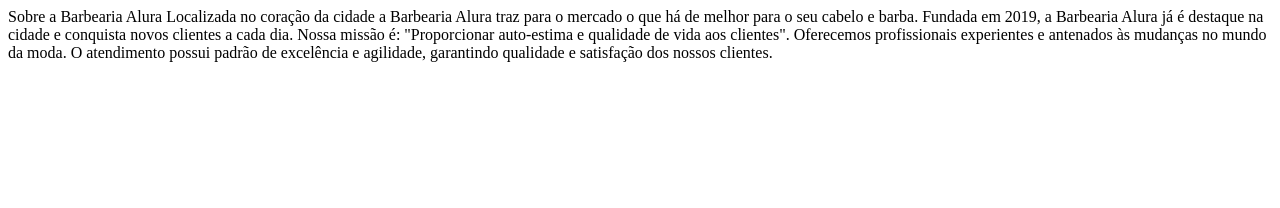
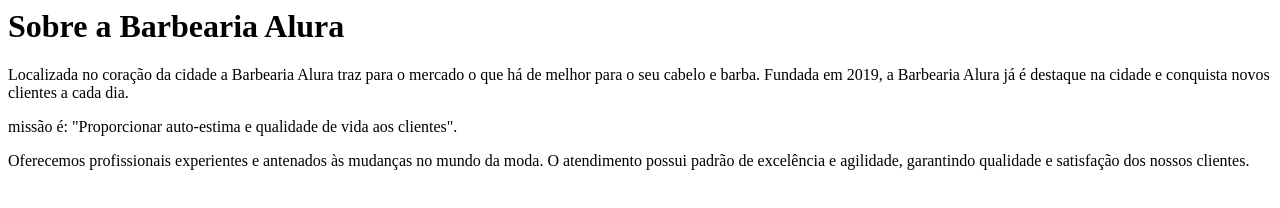
Before and after one commit to ProfTagus/2026-Aula-HTML-Alura, a plain HTML site: page index.html in a window 1280 px wide. Drawn offline with Linux system fonts and the light colour scheme.

Commit message:
Formatando o texto video aula 1/4

```diff
--- a/index.html
+++ b/index.html
@@ -1,7 +1,7 @@
-<l1>Sobre a Barbearia Alura</l1>
+<h1>Sobre a Barbearia Alura</h1>
 
-Localizada no coração da cidade a Barbearia Alura traz para o mercado o que há de melhor para o seu cabelo e barba. Fundada em 2019, a Barbearia Alura já é destaque na cidade e conquista novos clientes a cada dia.
+<p>Localizada no coração da cidade a Barbearia Alura traz para o mercado o que há de melhor para o seu cabelo e barba. Fundada em 2019, a Barbearia Alura já é destaque na cidade e conquista novos clientes a cada dia.</p>
 
-Nossa missão é: "Proporcionar auto-estima e qualidade de vida aos clientes".
+<p> missão é: "Proporcionar auto-estima e qualidade de vida aos clientes".</p>
 
-Oferecemos profissionais experientes e antenados às mudanças no mundo da moda. O atendimento possui padrão de excelência e agilidade, garantindo qualidade e satisfação dos nossos clientes.
+<p>Oferecemos profissionais experientes e antenados às mudanças no mundo da moda. O atendimento possui padrão de excelência e agilidade, garantindo qualidade e satisfação dos nossos clientes.</p>
```
